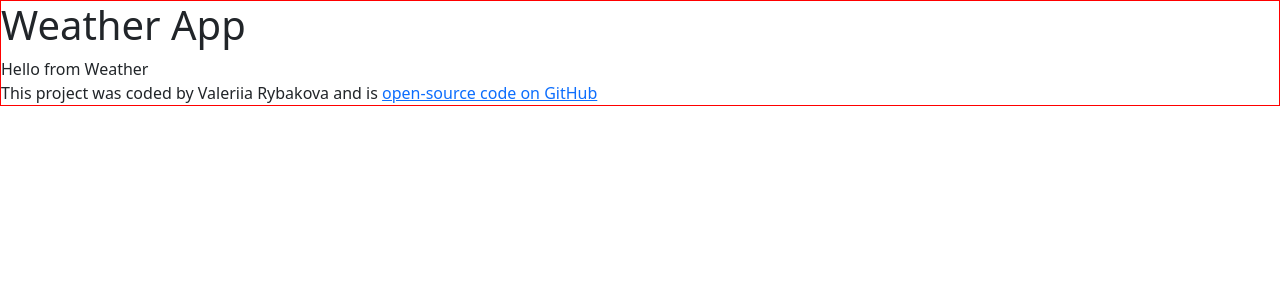
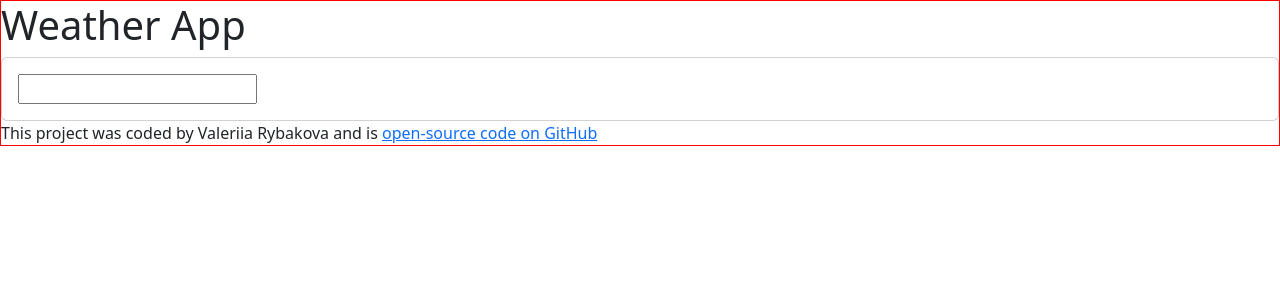
Before and after one commit to valeriyarv07/weather-react-5, a React (Create React App) app: page / in a window 1280 px wide. Shown: the top 300 px of the page. Built offline with nearby package versions, Linux system fonts and the light colour scheme.

Commit message:
update weather.js

```diff
--- a/src/Weather.js
+++ b/src/Weather.js
@@ -2,5 +2,21 @@ import React from 'react';
 import "./Weather.css"
 
 export default function Weather (){
-    return <div>Hello from Weather</div>
+    return (
+        <div className="whole-page-wrapper">
+            <div className="card container-whole-page">
+                <div className="card-body">
+                    <form id="search-form">
+                        <div className="row input-group">
+                            <div className="col-sm-auto">
+                                <input>
+                                </input>
+                            </div>
+                        </div>
+                    </form>
+                </div>
+            </div>
+        </div>
+    )
+
 }
```
